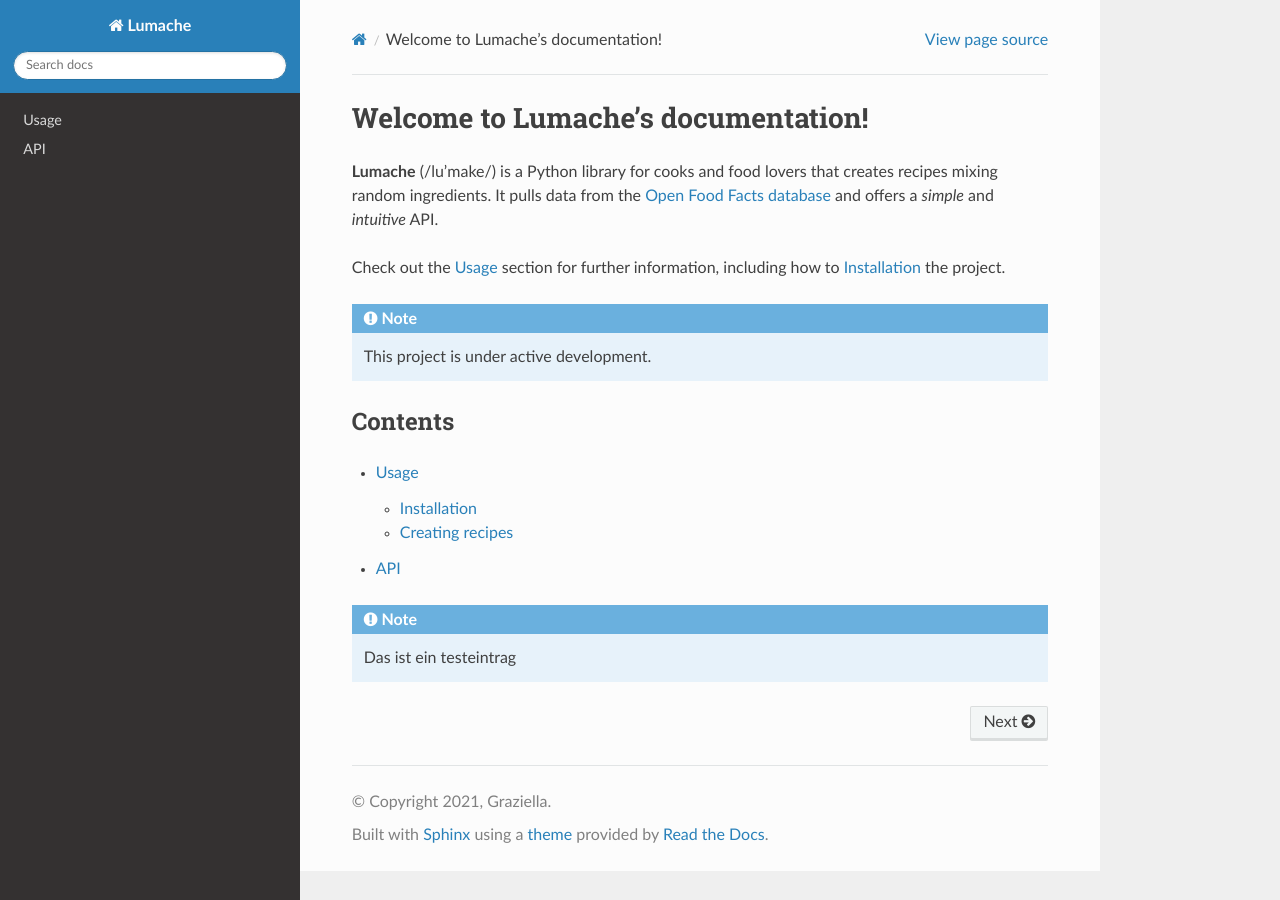
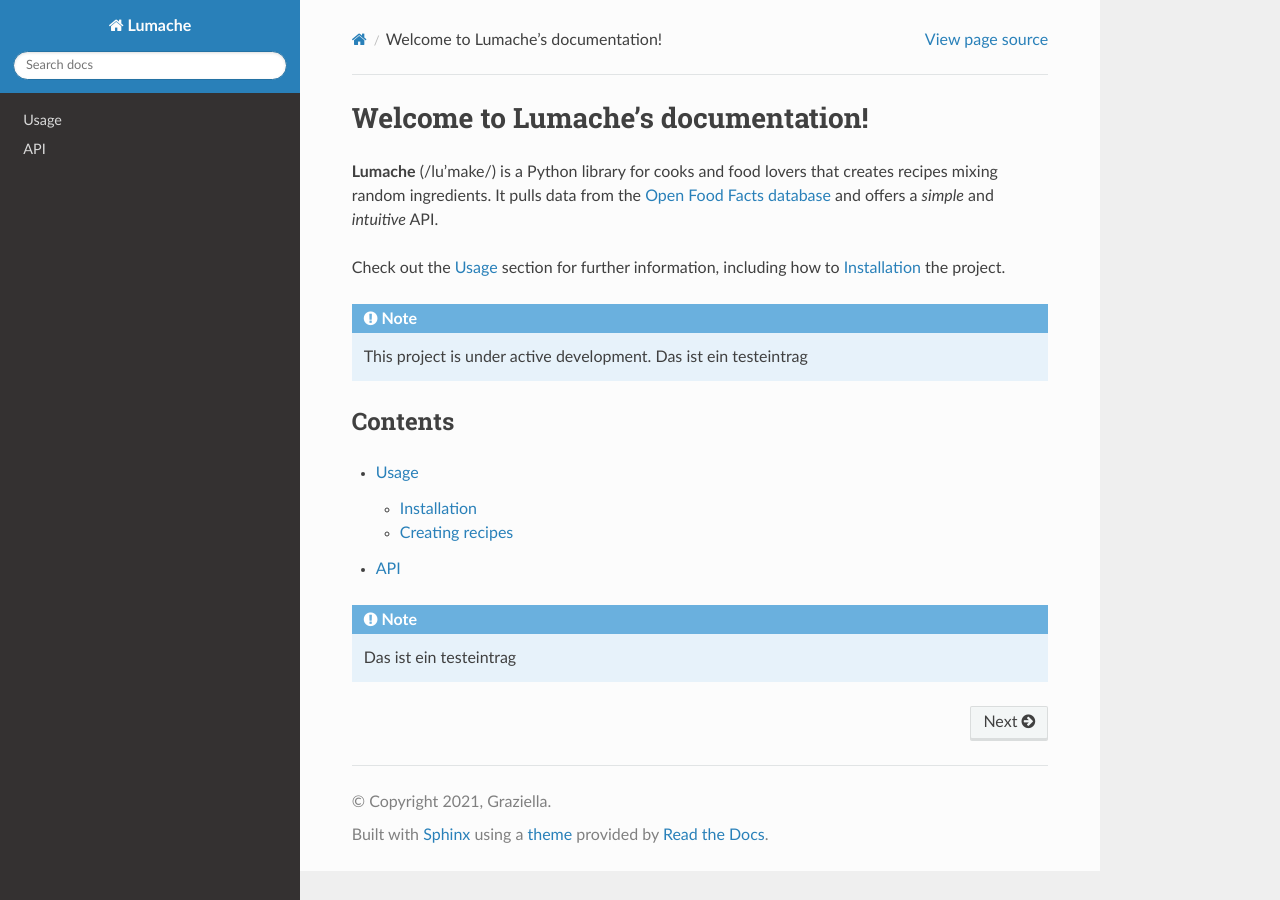
Before and after one commit to henry-rbb/rdt-tutorial, a Sphinx documentation site: the page built from docs/source/index.rst, in a window 1280 px wide. Built offline with Sphinx 7.4.7 and the Read the Docs theme 3.1.0, drawn with Linux system fonts in a browser that asks for light colours.

Commit message:
Update index.rst

```diff
--- a/docs/source/index.rst
+++ b/docs/source/index.rst
@@ -12,6 +12,7 @@ how to :ref:`installation` the project.
 .. note::
 
    This project is under active development.
+   Das ist ein testeintrag
 
 Contents
 --------
```
